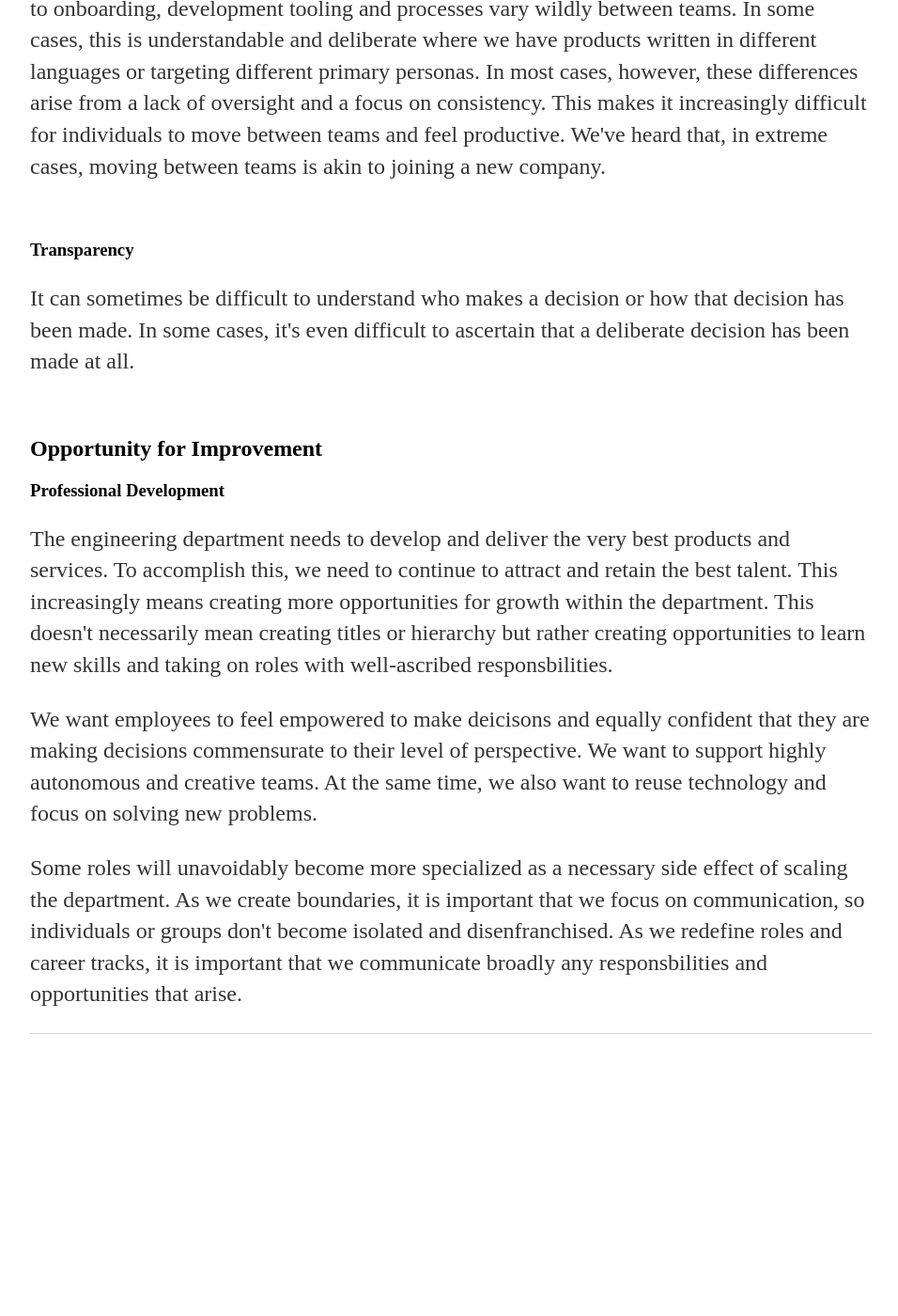
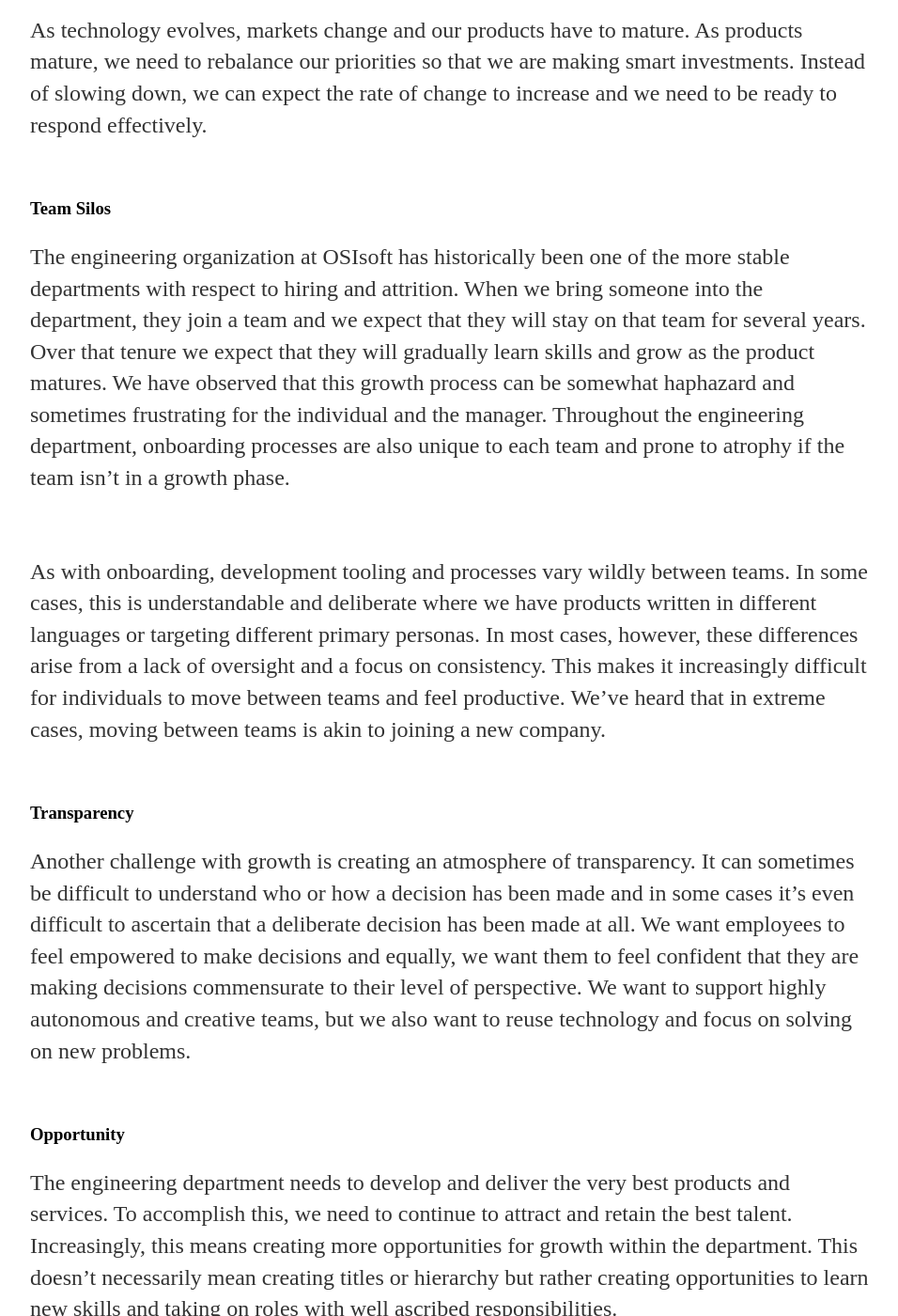
Before and after one commit to OSIEng/osieng.github.io, a Jekyll site: the page built from index.html, in a window 1280 px wide and 1400 px high, scrolled down 1814 px. Shown: the whole window at 94% size, without its empty margins (160-1116 px from the left). Built offline with Jekyll 4.4.1, drawn with Linux system fonts in a browser that asks for light colours; before the commit the page ends 2974 px from its top, so only the background shows below that; some of the changed text lies outside the part shown.

Commit message:
Update index.html
Change content

```diff
--- a/index.html
+++ b/index.html
@@ -4,28 +4,18 @@
 ---
 <div class="blurb">
 	<h1>OSIsoft Engineering Culture and Organization</h1>
-	<h2>An Evolving Department</h2>
-	<p>As part of an agile and focused department, it is important that we frequently review what is working, what is not,
-		and what needs refinement. Below is an enumeration of how we work today, what is working, and some challenges that
-		have been observed in the department over the years.</p>
+	<h1>An Evolving Department</h1>
+	<p>As part of an agile and focused department, it’s important that we frequently review what’s working, what’s not, and what needs refinement. The following list enumerates some of challenges that have been observed in the department and how we work today. There is plenty that is working currently too, but we’ll start by looking at the gaps. </p>
 	</br>
-	<h2>Current State</h2>
-	<p>The engineering organization at OSIsoft has historically been one of the more stable departments with respect to hiring and
-		attrition. When we bring someone into the department, they join a team and we expect that they will stay on that team for
-		several years. Over that tenure, we expect that they will gradually learn skills and grow as the prodcut matures.</p>
-	<p>At the end of 2017, we created a new Product department under Gregg Le Blanc's management. The creation of this new department
-		allowed engineering to focus on core development related activities while also contibuting to communication challenges and
-		distributed accountability for product delivery. The engineering department has effectively been split into two functional
-		groups: Product Definition and Software Development.</p>
-	<p>As we enter 2018, we are on the verge of delivering major new capabilities to the PI System. These new capabilities will not
-		just incrementally add to the existing system but are planned as major new value and revenue generating components. Some
-		of these capabilities will be delivered as SaaS offerings, some as Enterprise software components, and some as OEM
-		offerings at the edge.</p>
+	<h2>Product</h2>
+	<p>At the end of last year, 2017, we created a new Product department reporting to Gregg Le Blanc. This new department essentially extracted the role of defining the product roadmap from the traditional engineering organization. The creation of this new department allowed engineering to focus on core development related activities but also created communication challenges and distributed accountability for product delivery. The engineering organization has effectively been split into two functional groups Product Definition and Software Development.  </p>
+<h2>Expanded Portfolio</h2>
+<p>As we enter 2018 we are on the verge of delivering major new capabilities to the PI System. These new capabilities will not just incrementally add to the existing system but are planned as major new value and revenue generating components. Some of these capabilities will be delivered as SaaS offerings, some as Enterprise software components and some as OEM offerings at the edge. Along with new delivery patterns, come new development, operations and support challenges. All these factors represent a significant delta to the role of a developer at OSIsoft. </p>
+<h2>Portfolio Agility</h2>
+<p>As we continue to grow it is important to consider how to maintain our agility. As technology evolves, markets change, and products mature we need to rebalance our priorities, so we are making smart investments. Instead of slowing down, we can expect the rate of change to increase and we need to be ready to respond effectively.  </p>
 	</br>
-<h2>Challenges</h2>
-<h3>Expanded Portfolio</h3>
-<p>Along with new delivery patterns come new development, operations, and support challenges. All these factors represent a significant
-	delta to the role of a developer at OSIsoft.</p>
+<h2>Team Silos</h2>
+<p>The engineering organization at OSIsoft has historically been one of the more stable departments with respect to hiring and attrition. When we bring someone into the department, they join a team and we expect that they will stay on that team for several years. Over that tenure we expect that they will gradually learn skills and grow as the product matures. We have observed that this growth process can be somewhat haphazard and sometimes frustrating for the individual and the manager. Throughout the engineering department, onboarding processes are also unique to each team and prone to atrophy if the team isn’t in a growth phase. </p>
 </br>
 <h3>Portfolio Agility</h3>
 <p>As technology evolves, markets change and our products have to mature. As products mature, we need to rebalance our priorities so that
@@ -33,28 +23,18 @@
 	respond effectively.</p>
 </br>
 <h3>Team Silos</h3>
-<p>This growth process can be somewhat haphazard and sometimes frustrating for the individual and the manager. Throughout the engineering
-	department, onboarding processes are also unique to each team and prone to atrophy if the team isn't in a growth phase. Similar
-	to onboarding, development tooling and processes vary wildly between teams. In some cases, this is understandable and deliberate
-	where we have products written in different languages or targeting different primary personas. In most cases, however, these
-	differences arise from a lack of oversight and a focus on consistency. This makes it increasingly difficult for individuals to
-	move between teams and feel productive. We've heard that, in extreme cases, moving between teams is akin to joining a new
-	company.</p>
+<p>The engineering organization at OSIsoft has historically been one of the more stable departments with respect to hiring and attrition. When we bring someone into the department, they join a team and we expect that they will stay on that team for several years. Over that tenure we expect that they will gradually learn skills and grow as the product matures. We have observed that this growth process can be somewhat haphazard and sometimes frustrating for the individual and the manager. Throughout the engineering department, onboarding processes are also unique to each team and prone to atrophy if the team isn’t in a growth phase. </p>
+</br>
+<p>As with onboarding, development tooling and processes vary wildly between teams. In some cases, this is understandable and deliberate where we have products written in different languages or targeting different primary personas. In most cases, however, these differences arise from a lack of oversight and a focus on consistency. This makes it increasingly difficult for individuals to move between teams and feel productive. We’ve heard that in extreme cases, moving between teams is akin to joining a new company. </p>
 </br>
 <h3>Transparency</h3>
-<p>It can sometimes be difficult to understand who makes a decision or how that decision has been made. In some cases, it's even
-	difficult to ascertain that a deliberate decision has been made at all.</p>
+<p>Another challenge with growth is creating an atmosphere of transparency. It can sometimes be difficult to understand who or how a decision has been made and in some cases it’s even difficult to ascertain that a deliberate decision has been made at all. We want employees to feel empowered to make decisions and equally, we want them to feel confident that they are making decisions commensurate to their level of perspective. We want to support highly autonomous and creative teams, but we also want to reuse technology and focus on solving on new problems. </p>
 </br>
-<h2>Opportunity for Improvement</h2>
-<h3>Professional Development</h3>
-<p>The engineering department needs to develop and deliver the very best products and services. To accomplish this, we need to continue
-	to attract and retain the best talent. This increasingly means creating more opportunities for growth within the department.
-	This doesn't necessarily mean creating titles or hierarchy but rather creating opportunities to learn new skills and taking on
-	roles with well-ascribed responsbilities.</p>
-<p>We want employees to feel empowered to make deicisons and equally confident that they are making decisions commensurate to their
-	level of perspective. We want to support highly autonomous and creative teams. At the same time, we also want to reuse
-	technology and focus on solving new problems.</p>
-<p>Some roles will unavoidably become more specialized as a necessary side effect of scaling the department. As we create boundaries,
-	it is important that we focus on communication, so individuals or groups don't become isolated and disenfranchised. As we
-	redefine roles and career tracks, it is important that we communicate broadly any responsbilities and opportunities that arise.</p>
+
+<h3>Opportunity</h3>
+<p>The engineering department needs to develop and deliver the very best products and services. To accomplish this, we need to continue to attract and retain the best talent. Increasingly, this means creating more opportunities for growth within the department. This doesn’t necessarily mean creating titles or hierarchy but rather creating opportunities to learn new skills and taking on roles with well ascribed responsibilities.  </p>
+</br>
+<h3>Specialization</h3>
+<p>Some roles will unavoidably become more specialized as a necessary side effect of scaling the department. As we create boundaries it is important that we focus on communication, so individuals or groups don’t become isolated and disenfranchised. As we redefine roles and career tracks it is important that we communicate broadly any responsibilities and opportunities that arise. </p>
+
 </div><!-- /.blurb -->
```
